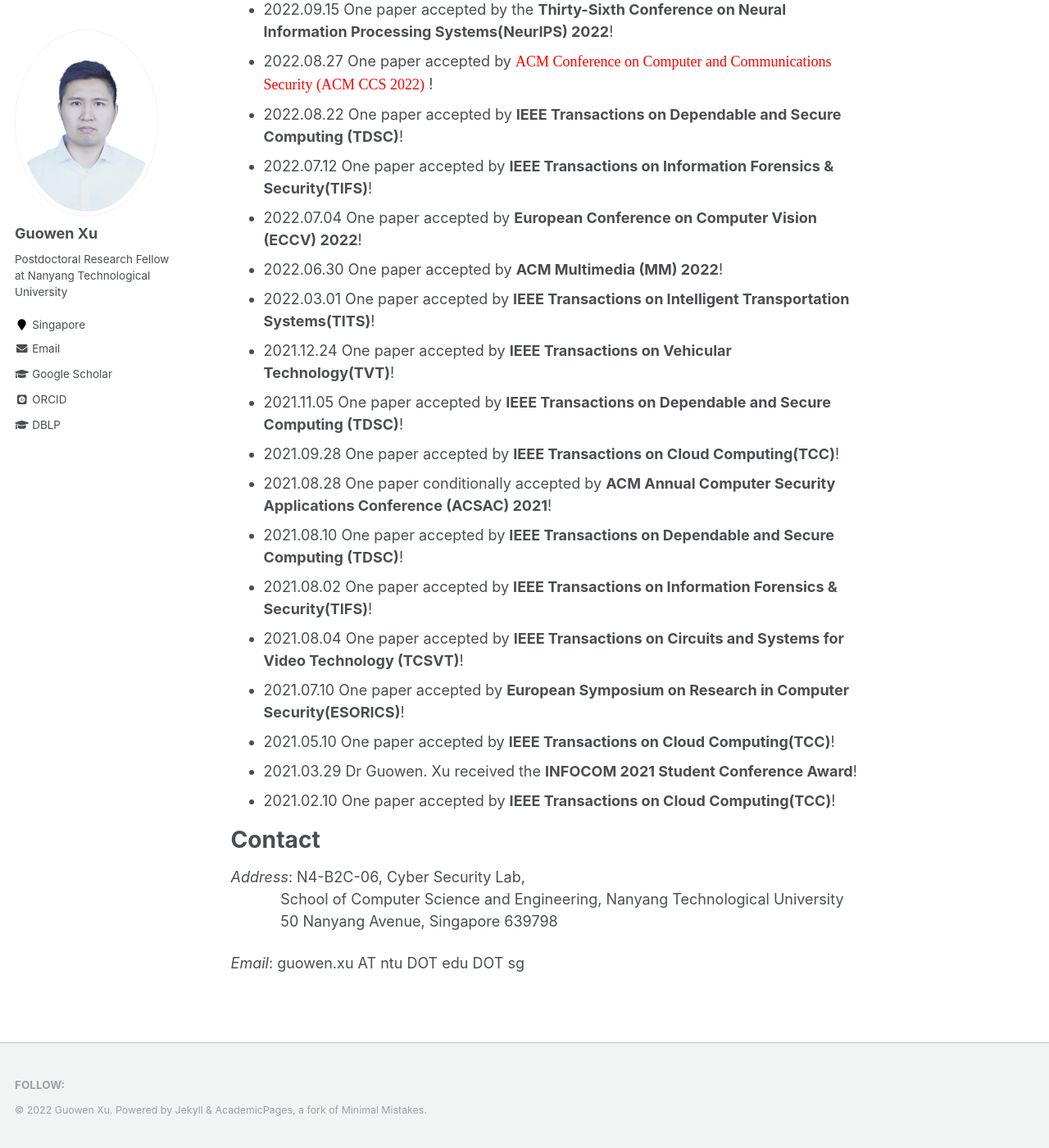
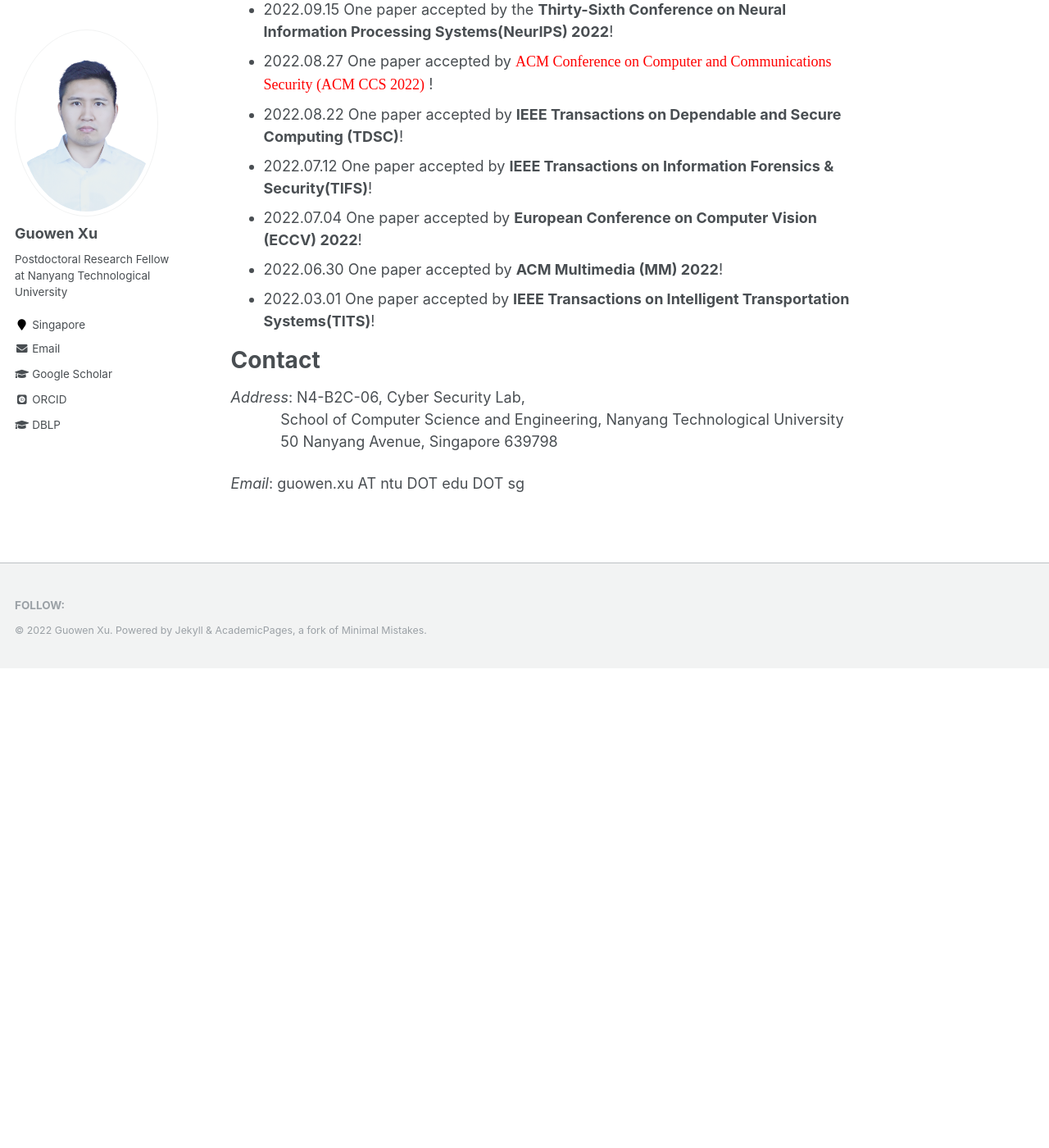
Before and after one commit to Guowen-xu/guowen-xu.github.io, a Jekyll site: the page built from _pages/about.md, in a window 1280 px wide and 1400 px high, scrolled down 741 px. Shown: the whole window at 82% size. Built offline with Jekyll 4.4.1, drawn with Linux system fonts in a browser that asks for light colours; some web fonts are replaced; after the commit the page ends 1556 px from its top, so only the background shows below that.

Commit message:
Update about.md

```diff
--- a/_pages/about.md
+++ b/_pages/about.md
@@ -27,17 +27,7 @@ Web Conference 2023)**!
 - 2022.07.04 One paper accepted by **European Conference on Computer Vision (ECCV) 2022**!
 - 2022.06.30 One paper accepted by **ACM Multimedia (MM) 2022**!
 - 2022.03.01 One paper accepted by **IEEE Transactions on Intelligent Transportation Systems(TITS)**!
-- 2021.12.24 One paper accepted by **IEEE Transactions on Vehicular Technology(TVT)**!
-- 2021.11.05 One paper  accepted by **IEEE Transactions on Dependable and Secure Computing (TDSC)**!
-- 2021.09.28 One paper accepted by **IEEE Transactions on Cloud Computing(TCC)**!
-- 2021.08.28 One paper conditionally accepted by **ACM Annual Computer Security Applications Conference (ACSAC) 2021**!
-- 2021.08.10 One paper  accepted by **IEEE Transactions on Dependable and Secure Computing (TDSC)**!
-- 2021.08.02 One paper accepted by **IEEE Transactions on Information Forensics & Security(TIFS)**!
-- 2021.08.04 One paper accepted by **IEEE Transactions on Circuits and Systems for Video Technology (TCSVT)**!
-- 2021.07.10 One paper accepted by **European Symposium on Research in Computer Security(ESORICS)**!
-- 2021.05.10 One paper accepted by **IEEE Transactions on Cloud Computing(TCC)**!
-- 2021.03.29 Dr Guowen. Xu received the **INFOCOM 2021 Student Conference Award**!
-- 2021.02.10 One paper accepted by **IEEE Transactions on Cloud Computing(TCC)**!
+
 
 
 Contact
```
